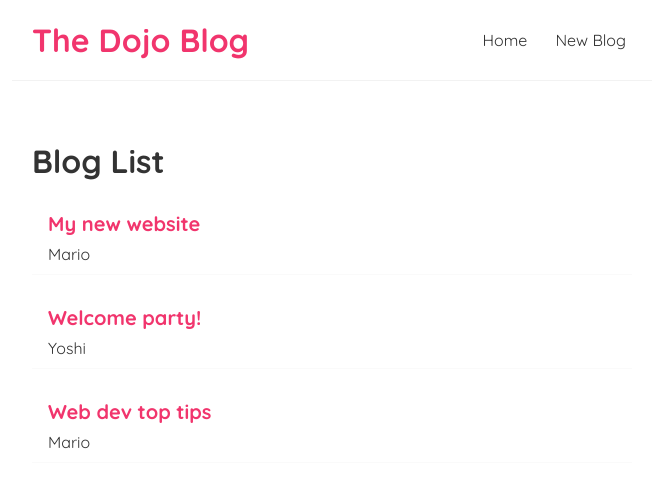
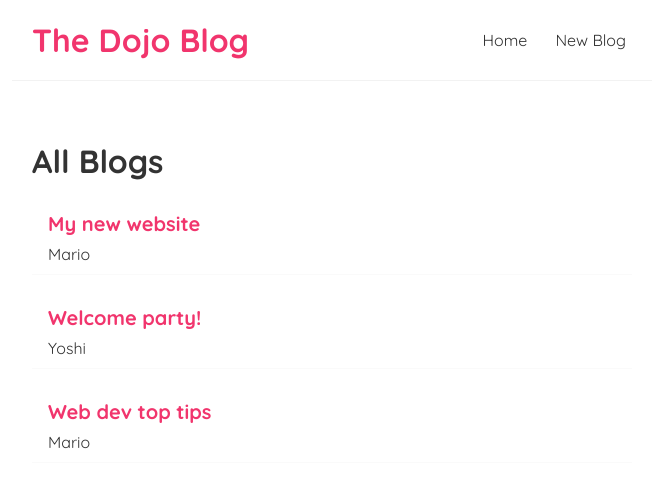
Before and after one commit to afide26/dojo-blog, a React (Create React App) app: page / in a window 1280 px wide. Shown: the top 488 px of the page, without its empty margins (308-964 px from the left). Built offline with nearby package versions, Linux system fonts and the light colour scheme.

Commit message:
Add blogs component

```diff
--- /dev/null
+++ b/src/Views/BlogList.js
@@ -0,0 +1,18 @@
+const BlogList = ({blogs, title}) => {
+
+    return (
+        <div className="blog-list">
+        <h1>{title}</h1>
+            {
+                blogs.map((blog)=>(
+                    <div className="blog-preview" key={blog.id}>
+                        <h2>{blog.title}</h2>
+                        <p className="author">{blog.author}</p>
+                    </div>
+                ))
+            }
+        </div>
+    );
+}
+
+export default BlogList;
--- a/src/Views/Home.js
+++ b/src/Views/Home.js
@@ -1,4 +1,5 @@
 import { useState } from "react";
+import BlogList from "./BlogList";
 
 const Home = () => {
     const [blogs,setBlogs] = useState([
@@ -9,15 +10,7 @@
 
     return (
         <div className="home">
-            <h1>Blog List</h1>
-            {
-                blogs.map((blog)=>(
-                    <div className="blog-preview" key={blog.id}>
-                        <h2>{blog.title}</h2>
-                        <p className="author">{blog.author}</p>
-                    </div>
-                ))
-            }
+            <BlogList title="All Blogs" blogs={blogs}/>
         </div>
     );
 }
```
